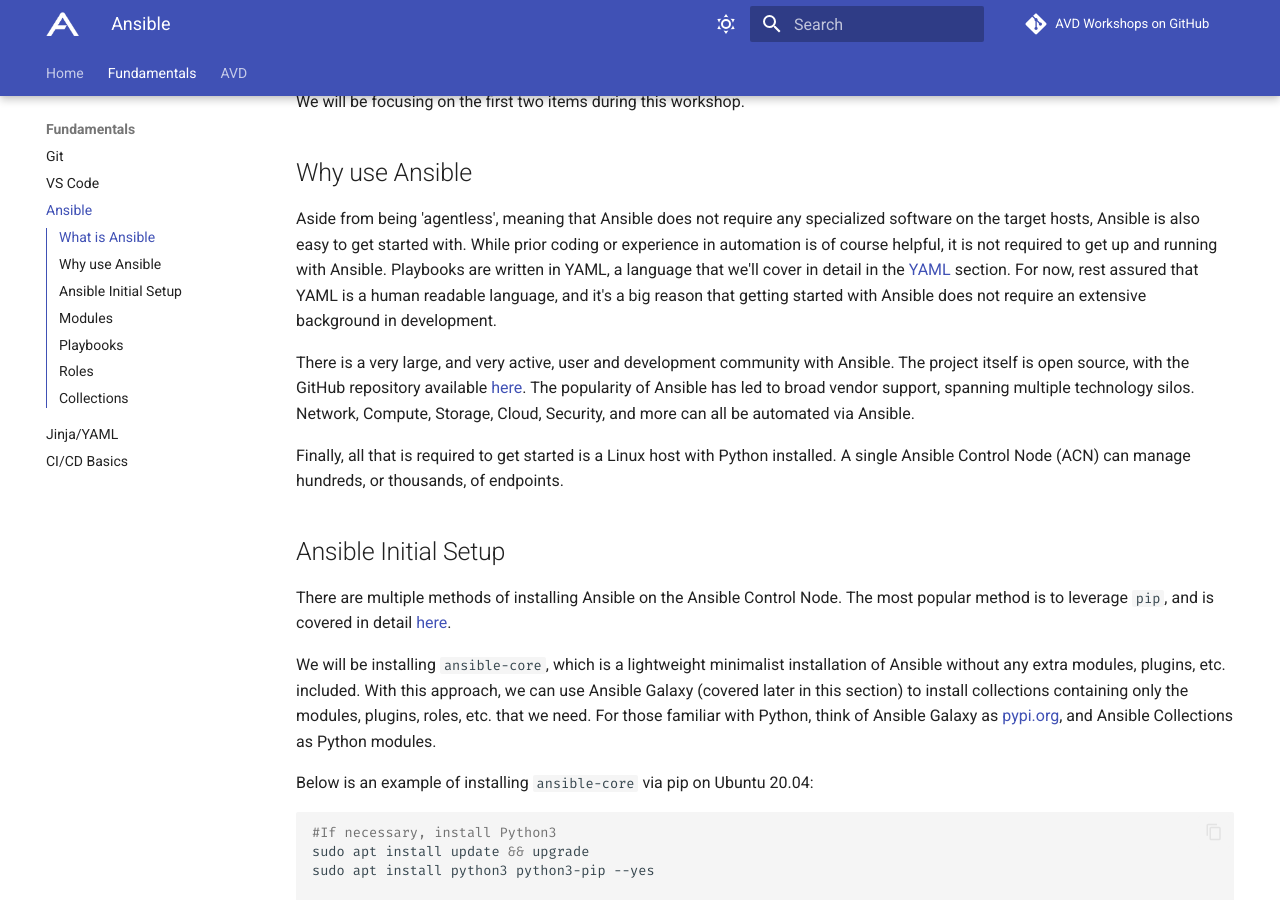
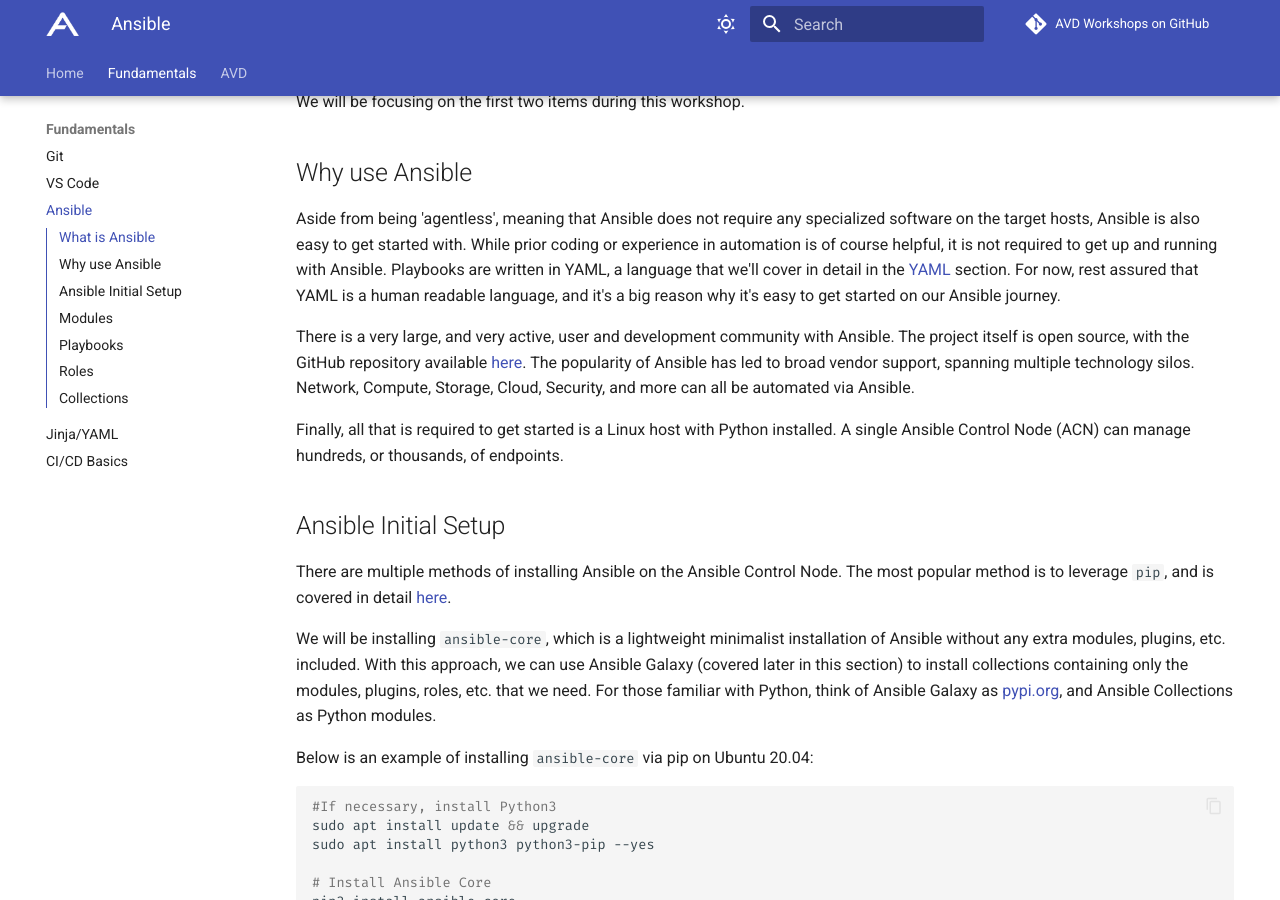
Before and after one commit to aristanetworks/avd-workshops, an MkDocs documentation site: the page built from workshops/ansible.md, in a window 1280 px wide and 900 px high, scrolled down 647 px. Built offline with MkDocs 1.6.1 and Material for MkDocs 9.7.7, drawn with Linux system fonts in a browser that asks for light colours; comment, search, counter and statistics services are not loaded.

Commit message:
ansible content updates

```diff
--- a/workshops/ansible.md
+++ b/workshops/ansible.md
@@ -16,7 +16,7 @@
 
 ## Why use Ansible
 
-Aside from being 'agentless', meaning that Ansible does not require any specialized software on the target hosts, Ansible is also easy to get started with. While prior coding or experience in automation is of course helpful, it is not required to get up and running with Ansible. Playbooks are written in YAML, a language that we'll cover in detail in the [YAML](jinja-yaml.md "Jinja and YAML") section. For now, rest assured that YAML is a human readable language, and it's a big reason that getting started with Ansible does not require an extensive background in development.
+Aside from being 'agentless', meaning that Ansible does not require any specialized software on the target hosts, Ansible is also easy to get started with. While prior coding or experience in automation is of course helpful, it is not required to get up and running with Ansible. Playbooks are written in YAML, a language that we'll cover in detail in the [YAML](jinja-yaml.md "Jinja and YAML") section. For now, rest assured that YAML is a human readable language, and it's a big reason why it's easy to get started on our Ansible journey.
 
 There is a very large, and very active, user and development community with Ansible. The project itself is open source, with the GitHub repository available [here](https://github.com/ansible/ansible "Ansible on GitHub"). The popularity of Ansible has led to broad vendor support, spanning multiple technology silos. Network, Compute, Storage, Cloud, Security, and more can all be automated via Ansible.
 
```
